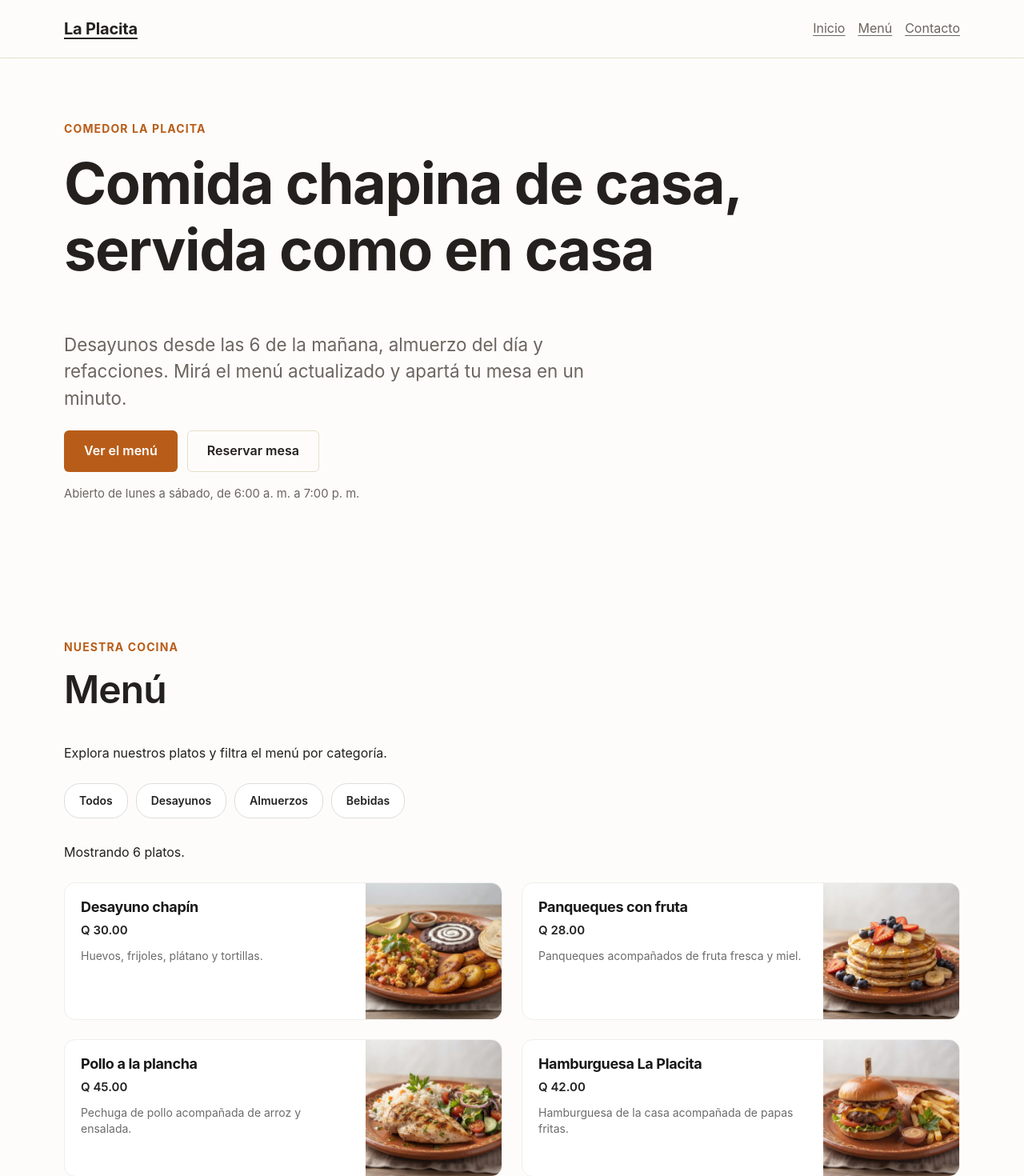
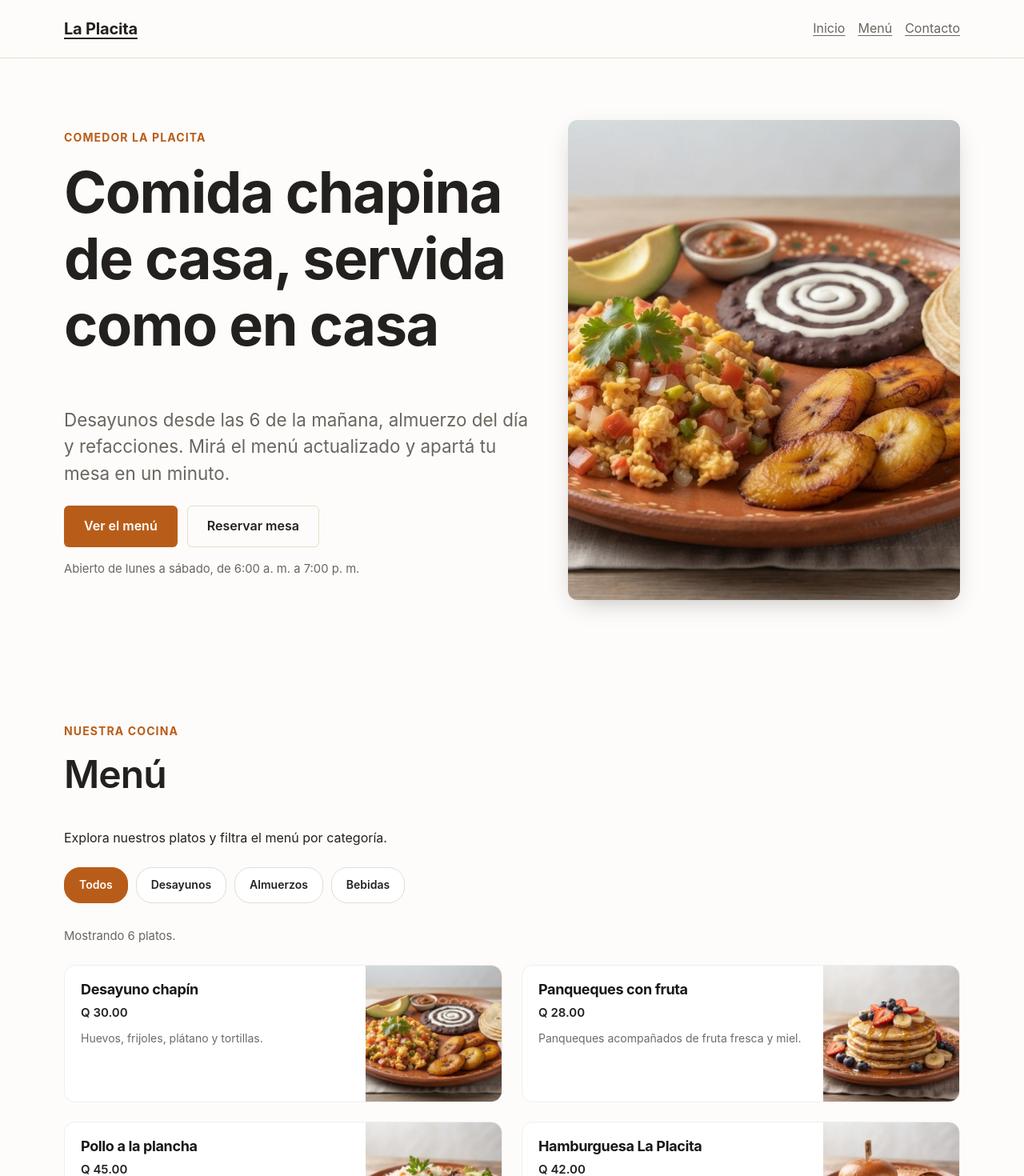
Before and after one commit to santiagoesdras/LaPlacitaSoftware, a React (Vite) app: page / in a window 1280 px wide. Shown: the top 1470 px of the page at 80% size. Built offline with nearby package versions, Linux system fonts and the light colour scheme.

Commit message:
feat: imagen en el hero y estilos de filtros accesibles

```diff
--- a/src/App.jsx
+++ b/src/App.jsx
@@ -27,7 +27,8 @@ export default function App() {
 
       <main id="contenido-principal">
         <section id="inicio" className="section hero" aria-labelledby="titulo-principal">
-          <div className="container flow">
+          <div className="container hero__grid">
+            <div className="flow">
               <p className="eyebrow">Comedor La Placita</p>
               <h1 id="titulo-principal">Comida chapina de casa, servida como en casa</h1>
               <p className="lead">
@@ -44,6 +45,15 @@ export default function App() {
                 Abierto de lunes a sábado, de 6:00 a. m. a 7:00 p. m.
               </p>
             </div>
+
+            <img
+              className="hero__imagen"
+              src="/images/menu/desayuno-chapin.jpg"
+              alt=""
+              width="800"
+              height="600"
+            />
+          </div>
         </section>
 
         <Menu />
--- a/src/index.css
+++ b/src/index.css
@@ -665,3 +665,39 @@ h3 {
   color: var(--color-muted);
   font-size: 0.925rem;
 }
+
+/* Filtro activo y resumen del menú */
+
+.filtros-menu button[aria-pressed="true"] {
+  background: var(--color-accent);
+  color: #FFFFFF;
+  border-color: var(--color-accent);
+}
+
+.menu-resumen {
+  margin: 0;
+  color: var(--color-muted);
+  font-size: 0.925rem;
+}
+
+/* Imagen del hero */
+
+.hero__grid {
+  display: grid;
+  gap: var(--space-8);
+  align-items: center;
+}
+
+@media (min-width: 48rem) {
+  .hero__grid {
+    grid-template-columns: 1.1fr 0.9fr;
+  }
+}
+
+.hero__imagen {
+  width: 100%;
+  aspect-ratio: 4 / 3;
+  object-fit: cover;
+  border-radius: var(--radius);
+  box-shadow: 0 10px 30px -12px rgba(35, 32, 29, 0.35);
+}
```
Lines whose indentation alone changed are shown as unchanged.
